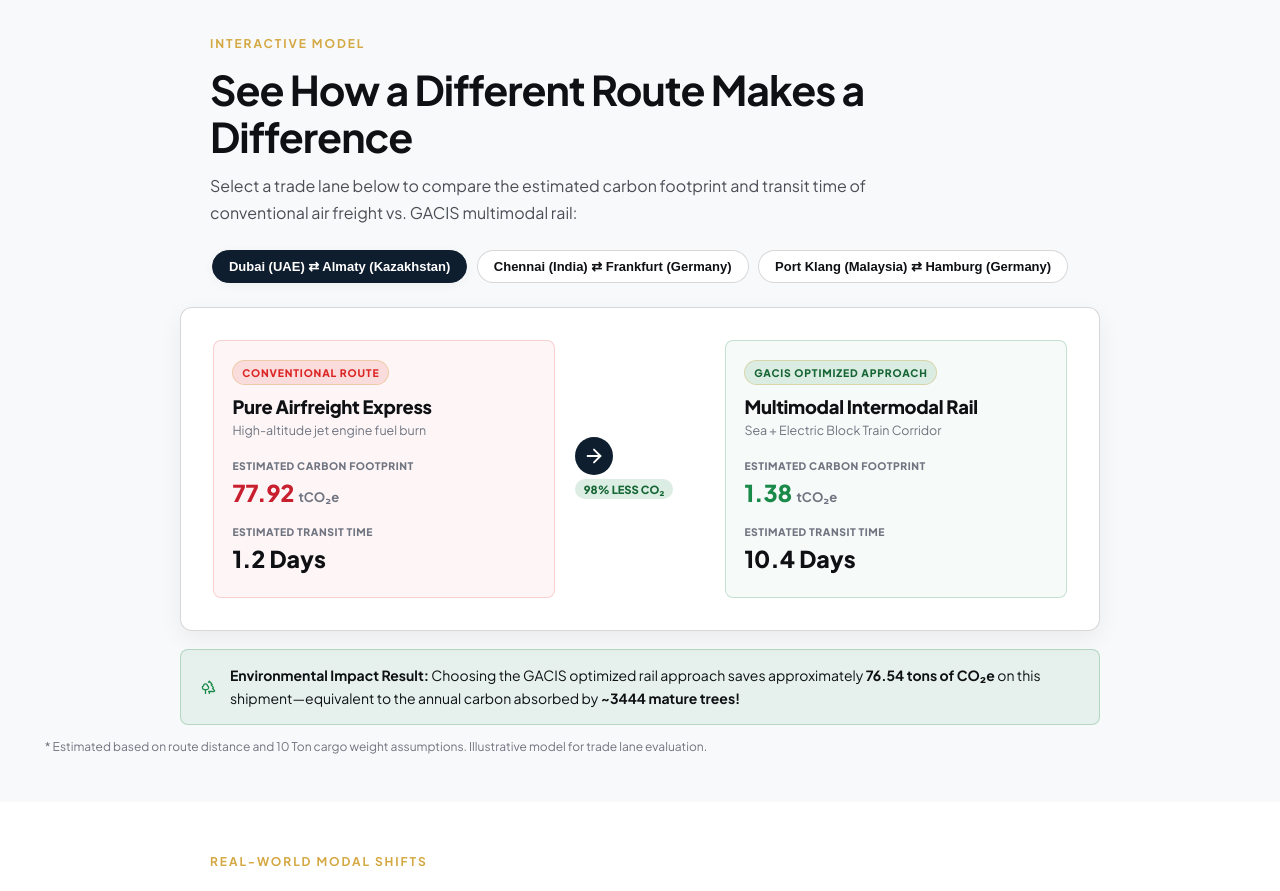
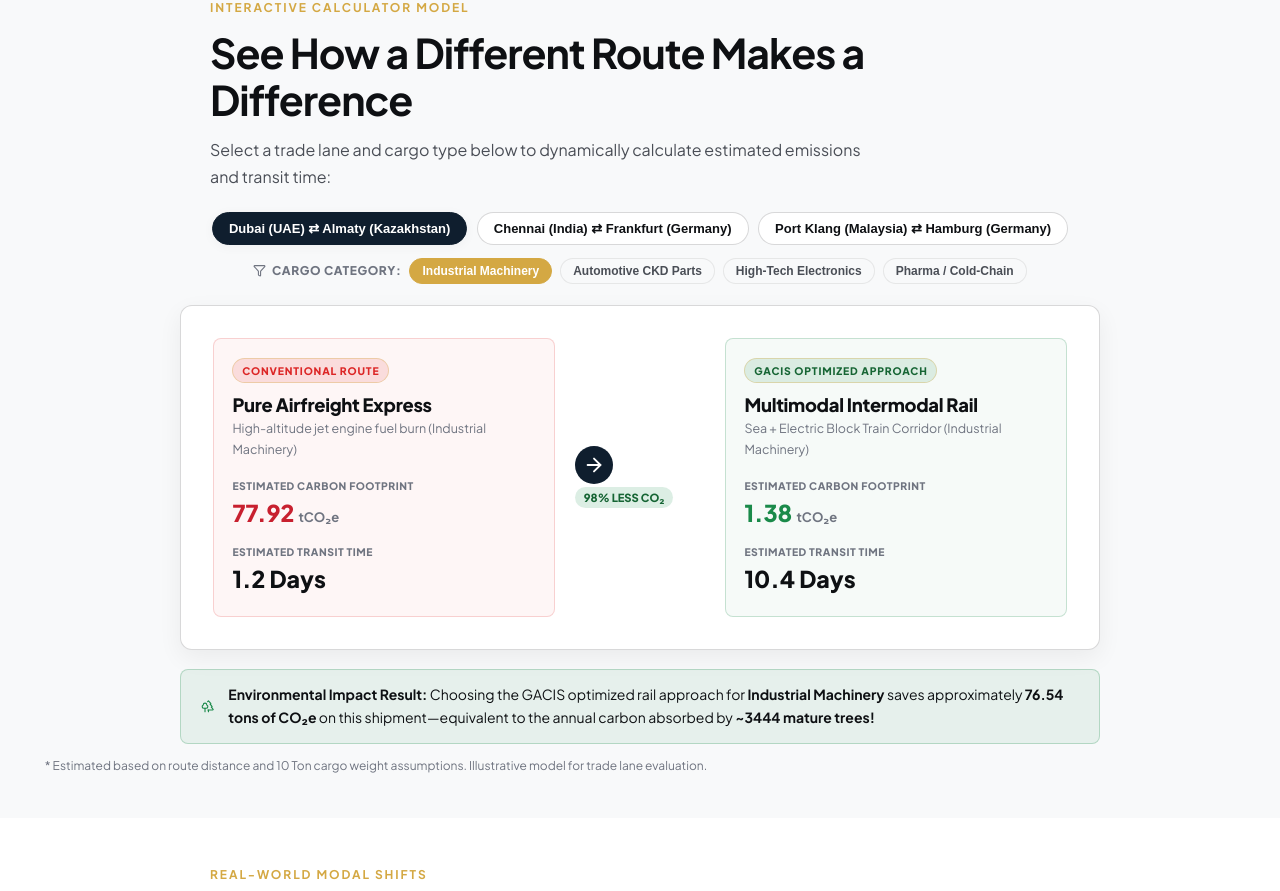
Before and after one commit to ahanas2004/gacis, a React (Vite) app: page /sustainability in a window 1280 px wide. Shown: the part 1860-2751 px from the top of the page. Built offline with nearby package versions, Linux system fonts and the light colour scheme.

Commit message:
feat: enhance Sustainability page with interactive cargo filters and scorecard rating options

```diff
--- a/src/pages/Sustainability/Sustainability.css
+++ b/src/pages/Sustainability/Sustainability.css
@@ -8,15 +8,15 @@
   color: var(--text-primary);
 }
 
-/* Reduced Section Padding for a Compact Page Layout */
+/* Compact Section Padding */
 .sustainability-page .section-padding {
-  padding-top: clamp(2rem, 3.5vw, 3.25rem) !important;
-  padding-bottom: clamp(2rem, 3.5vw, 3.25rem) !important;
+  padding-top: clamp(2rem, 3.25vw, 3rem) !important;
+  padding-bottom: clamp(2rem, 3.25vw, 3rem) !important;
 }
 
 .sustainability-page .section-padding-sm {
-  padding-top: clamp(1.25rem, 2vw, 2rem) !important;
-  padding-bottom: clamp(1.25rem, 2vw, 2rem) !important;
+  padding-top: clamp(1.25rem, 2vw, 1.75rem) !important;
+  padding-bottom: clamp(1.25rem, 2vw, 1.75rem) !important;
 }
 
 .text-green { color: var(--color-success) !important; }
@@ -28,7 +28,7 @@
 }
 
 .sustainability-page .section-heading {
-  margin-bottom: 1.5rem !important;
+  margin-bottom: 1.35rem !important;
 }
 
 .sust-lead-text {
@@ -52,7 +52,7 @@
 /* ─── Quick Stats Strip ─── */
 .sust-stats-strip {
   border-bottom: 1px solid var(--border-light);
-  padding-block: 1rem;
+  padding-block: 0.85rem;
 }
 
 .sss-grid {
@@ -93,8 +93,8 @@
   border-left: 4px solid var(--color-brand-gold);
   border-radius: var(--radius-md);
   padding: 1.15rem 1.5rem;
-  margin-top: 1.25rem;
-  margin-bottom: 1.75rem;
+  margin-top: 1.15rem;
+  margin-bottom: 1.5rem;
   box-shadow: var(--shadow-subtle);
   max-width: 900px;
   margin-inline: auto;
@@ -190,14 +190,14 @@
   display: grid;
   grid-template-columns: repeat(4, 1fr);
   gap: 1rem;
-  margin-top: 1.5rem;
+  margin-top: 1.25rem;
 }
 
 .sust-pillar-box {
   background: var(--bg-secondary);
   border: 1px solid var(--border-light);
   border-radius: var(--radius-md);
-  padding: 1.35rem 1.15rem;
+  padding: 1.25rem 1.15rem;
   position: relative;
   display: flex;
   flex-direction: column;
@@ -244,7 +244,7 @@
   border: 1px solid rgba(212, 168, 67, 0.35);
   border-radius: var(--radius-md);
   padding: 1.15rem 1.5rem;
-  margin-top: 1.75rem;
+  margin-top: 1.5rem;
   max-width: 900px;
   margin-inline: auto;
 }
@@ -267,12 +267,19 @@
 }
 
 /* ─── Section 3: Live Route & Carbon Comparator ─── */
+.sust-selector-wrapper {
+  display: flex;
+  flex-direction: column;
+  align-items: center;
+  gap: 0.85rem;
+  margin-top: 1.25rem;
+  margin-bottom: 1.35rem;
+}
+
 .sust-corridor-selector {
   display: flex;
   justify-content: center;
   gap: 0.6rem;
-  margin-top: 1.25rem;
-  margin-bottom: 1.5rem;
   flex-wrap: wrap;
 }
 
@@ -297,6 +304,47 @@
   color: #ffffff;
   border-color: var(--color-brand-navy);
   box-shadow: var(--shadow-subtle);
+}
+
+.sust-cargo-selector {
+  display: flex;
+  align-items: center;
+  gap: 0.5rem;
+  flex-wrap: wrap;
+}
+
+.scs-cargo-lbl {
+  font-size: 0.75rem;
+  font-weight: 800;
+  color: var(--text-muted);
+  display: flex;
+  align-items: center;
+  gap: 0.35rem;
+  text-transform: uppercase;
+  letter-spacing: 0.05em;
+}
+
+.scs-cargo-chip {
+  background: var(--bg-secondary);
+  border: 1px solid var(--border-light);
+  color: var(--text-secondary);
+  font-size: 0.75rem;
+  font-weight: 700;
+  padding: 0.3rem 0.75rem;
+  border-radius: var(--radius-pill);
+  cursor: pointer;
+  transition: all var(--motion-fast) ease;
+}
+
+.scs-cargo-chip:hover {
+  border-color: var(--color-brand-gold);
+  color: var(--text-primary);
+}
+
+.scs-cargo-chip.active {
+  background: var(--color-brand-gold);
+  color: #ffffff;
+  border-color: var(--color-brand-gold);
 }
 
 .sust-comparison-container {
@@ -585,8 +633,8 @@
   align-items: center;
   justify-content: space-between;
   gap: 0.75rem;
-  margin-top: 1.75rem;
-  margin-bottom: 1.75rem;
+  margin-top: 1.5rem;
+  margin-bottom: 1.5rem;
   flex-wrap: wrap;
 }
 
@@ -734,7 +782,38 @@
   box-shadow: var(--shadow-card);
   max-width: 880px;
   margin-inline: auto;
-  margin-top: 1.75rem;
+  margin-top: 1.5rem;
+}
+
+.ssc-rating-tabs {
+  display: flex;
+  justify-content: center;
+  gap: 0.5rem;
+  margin-bottom: 1.15rem;
+  flex-wrap: wrap;
+}
+
+.srt-btn {
+  background: var(--bg-secondary);
+  border: 1px solid var(--border-light);
+  color: var(--text-secondary);
+  font-size: 0.75rem;
+  font-weight: 800;
+  padding: 0.4rem 0.85rem;
+  border-radius: var(--radius-pill);
+  cursor: pointer;
+  transition: all var(--motion-fast) ease;
+}
+
+.srt-btn:hover {
+  border-color: var(--color-brand-navy);
+  color: var(--text-primary);
+}
+
+.srt-btn.active {
+  background: var(--color-brand-navy);
+  color: #ffffff;
+  border-color: var(--color-brand-navy);
 }
 
 .ssc-header {
@@ -743,7 +822,7 @@
   justify-content: space-between;
   gap: 1rem;
   border-bottom: 1px solid var(--border-light);
-  padding-bottom: 1rem;
+  padding-bottom: 0.85rem;
   margin-bottom: 1rem;
   flex-wrap: wrap;
 }
@@ -754,14 +833,29 @@
   color: var(--text-muted);
 }
 
-.ssc-rating-chip.rating-low {
+.ssc-rating-chip {
   font-size: 0.75rem;
   font-weight: 800;
+  padding: 0.3rem 0.75rem;
+  border-radius: var(--radius-pill);
+}
+
+.ssc-rating-chip.rating-low {
   color: #166534;
   background: rgba(26, 138, 74, 0.12);
   border: 1px solid rgba(26, 138, 74, 0.28);
-  padding: 0.3rem 0.75rem;
-  border-radius: var(--radius-pill);
+}
+
+.ssc-rating-chip.rating-mod {
+  color: #b45309;
+  background: rgba(212, 168, 67, 0.15);
+  border: 1px solid rgba(212, 168, 67, 0.35);
+}
+
+.ssc-rating-chip.rating-high {
+  color: #dc2626;
+  background: rgba(220, 38, 38, 0.12);
+  border: 1px solid rgba(220, 38, 38, 0.28);
 }
 
 .ssc-summary-msg {
@@ -848,7 +942,7 @@
   display: grid;
   grid-template-columns: repeat(3, 1fr);
   gap: 1rem;
-  margin-top: 1.75rem;
+  margin-top: 1.5rem;
   margin-bottom: 1.5rem;
 }
 
@@ -961,6 +1055,10 @@
   .sss-grid {
     grid-template-columns: repeat(2, 1fr);
   }
+
+  .sust-cargo-selector {
+    justify-content: center;
+  }
 }
 
 @media (max-width: 480px) {
--- a/src/pages/Sustainability/Sustainability.jsx
+++ b/src/pages/Sustainability/Sustainability.jsx
@@ -4,7 +4,7 @@
   Leaf, Plane, Ship, Truck, Train, ArrowRight, ArrowDown, ShieldCheck,
   CheckCircle2, Globe2, HelpCircle, ChevronDown, ChevronUp, Clock,
   DollarSign, BarChart3, Compass, Check, AlertCircle, RefreshCw, Send,
-  Zap, Layers, Cpu, Award, Trees, Box, FileCheck
+  Zap, Layers, Cpu, Award, Trees, Box, FileCheck, Filter, ShieldAlert
 } from 'lucide-react';
 import SEO from '../../components/Common/SEO';
 import PageHeader from '../../components/Common/PageHeader';
@@ -12,18 +12,26 @@
 import './Sustainability.css';
 
 export const Sustainability = () => {
-  // ─── Section 3 Interactive Route Comparator State ───────────────────────
+  // ─── Section 3 Interactive Route & Cargo Comparator State ─────────────
   const [selectedCorridor, setSelectedCorridor] = useState('dubai-almaty');
+  const [selectedCargo, setSelectedCargo] = useState('Industrial Machinery');
 
   const corridorConfigs = {
-    'dubai-almaty': { origin: 'dubai', dest: 'almaty', label: 'Dubai (UAE) ⇄ Almaty (Kazakhstan)', defaultCargo: 'Industrial Machinery' },
-    'chennai-frankfurt': { origin: 'chennai', dest: 'frankfurt', label: 'Chennai (India) ⇄ Frankfurt (Germany)', defaultCargo: 'Automotive CKD' },
-    'klang-hamburg': { origin: 'klang', dest: 'hamburg', label: 'Port Klang (Malaysia) ⇄ Hamburg (Germany)', defaultCargo: 'High-Tech Electronics' }
+    'dubai-almaty': { origin: 'dubai', dest: 'almaty', label: 'Dubai (UAE) ⇄ Almaty (Kazakhstan)' },
+    'chennai-frankfurt': { origin: 'chennai', dest: 'frankfurt', label: 'Chennai (India) ⇄ Frankfurt (Germany)' },
+    'klang-hamburg': { origin: 'klang', dest: 'hamburg', label: 'Port Klang (Malaysia) ⇄ Hamburg (Germany)' }
   };
 
+  const cargoOptions = [
+    { id: 'Industrial Machinery', label: 'Industrial Machinery' },
+    { id: 'Automotive CKD', label: 'Automotive CKD Parts' },
+    { id: 'High-Tech Electronics', label: 'High-Tech Electronics' },
+    { id: 'Pharmaceuticals', label: 'Pharma / Cold-Chain' }
+  ];
+
   const activeConfig = corridorConfigs[selectedCorridor];
-  const routeAir = calculateFullRoute({ originId: activeConfig.origin, destId: activeConfig.dest, cargoType: activeConfig.defaultCargo, priority: 'Urgent', mode: 'AIR' });
-  const routeRail = calculateFullRoute({ originId: activeConfig.origin, destId: activeConfig.dest, cargoType: activeConfig.defaultCargo, priority: 'Standard', mode: 'RAIL' });
+  const routeAir = calculateFullRoute({ originId: activeConfig.origin, destId: activeConfig.dest, cargoType: selectedCargo, priority: 'Urgent', mode: 'AIR' });
+  const routeRail = calculateFullRoute({ originId: activeConfig.origin, destId: activeConfig.dest, cargoType: selectedCargo, priority: 'Standard', mode: 'RAIL' });
 
   const airCO2 = routeAir ? (routeAir.convCO2 * 3.2).toFixed(2) : '24.50';
   const railCO2 = routeRail ? routeRail.optCO2.toFixed(2) : '3.10';
@@ -76,8 +84,36 @@
   // ─── Section 5 Expandable Methodology State ──────────────────────────────
   const [showMethodologyDetails, setShowMethodologyDetails] = useState(false);
 
-  // ─── Section 7 Scorecard Toggle State ─────────────────────────────────────
+  // ─── Section 7 Scorecard Active View State ────────────────────────────────
+  const [activeScorecardRating, setActiveScorecardRating] = useState('low');
   const [showScorecardDetails, setShowScorecardDetails] = useState(false);
+
+  const scorecardData = {
+    low: {
+      badge: '🌱 LOWER CARBON RATING',
+      badgeClass: 'rating-low',
+      mode: 'Intermodal Rail (GACIS Multimodal)',
+      transit: '8.4 Days',
+      emissions: '3.10 tCO₂e',
+      msg: '"Lower estimated carbon impact (-87%) compared with alternative pure air freight route."'
+    },
+    mod: {
+      badge: '🟡 MODERATE CARBON RATING',
+      badgeClass: 'rating-mod',
+      mode: 'Long-Haul Road Haulage',
+      transit: '7.0 Days',
+      emissions: '8.40 tCO₂e',
+      msg: '"Moderate estimated carbon impact. Suitable for regional cross-border truck transfers."'
+    },
+    high: {
+      badge: '🔴 HIGHER CARBON RATING',
+      badgeClass: 'rating-high',
+      mode: 'Pure Airfreight Express',
+      transit: '2.5 Days',
+      emissions: '24.50 tCO₂e',
+      msg: '"Higher estimated carbon impact due to high-altitude jet fuel burn. Best reserved for urgent charter cargo."'
+    }
+  };
 
   return (
     <div className="sustainability-page">
@@ -250,12 +286,13 @@
       <section className="section-padding bg-secondary fade-up">
         <div className="container">
           <div className="section-heading text-center centered-heading">
-            <span className="eyebrow text-gold">INTERACTIVE MODEL</span>
+            <span className="eyebrow text-gold">INTERACTIVE CALCULATOR MODEL</span>
             <h2>See How a Different Route Makes a Difference</h2>
-            <p>Select a trade lane below to compare the estimated carbon footprint and transit time of conventional air freight vs. GACIS multimodal rail:</p>
+            <p>Select a trade lane and cargo type below to dynamically calculate estimated emissions and transit time:</p>
           </div>
 
           {/* Corridor Selection Pills */}
+          <div className="sust-selector-wrapper">
             <div className="sust-corridor-selector">
               {Object.entries(corridorConfigs).map(([key, config]) => (
                 <button
@@ -269,12 +306,28 @@
               ))}
             </div>
 
+            {/* Cargo Type Filters */}
+            <div className="sust-cargo-selector">
+              <span className="scs-cargo-lbl"><Filter size={13} /> Cargo Category:</span>
+              {cargoOptions.map((c) => (
+                <button
+                  key={c.id}
+                  type="button"
+                  className={`scs-cargo-chip ${selectedCargo === c.id ? 'active' : ''}`}
+                  onClick={() => setSelectedCargo(c.id)}
+                >
+                  {c.label}
+                </button>
+              ))}
+            </div>
+          </div>
+
           {/* Before & After Comparison Cards */}
           <div className="sust-comparison-container">
             <div className="scc-card current-route">
               <span className="scc-badge badge-red">CONVENTIONAL ROUTE</span>
               <h3>Pure Airfreight Express</h3>
-              <p className="scc-sub">High-altitude jet engine fuel burn</p>
+              <p className="scc-sub">High-altitude jet engine fuel burn ({selectedCargo})</p>
 
               <div className="scc-stat">
                 <span className="scc-label">Estimated Carbon Footprint</span>
@@ -295,7 +348,7 @@
             <div className="scc-card optimized-route">
               <span className="scc-badge badge-green">GACIS OPTIMIZED APPROACH</span>
               <h3>Multimodal Intermodal Rail</h3>
-              <p className="scc-sub">Sea + Electric Block Train Corridor</p>
+              <p className="scc-sub">Sea + Electric Block Train Corridor ({selectedCargo})</p>
 
               <div className="scc-stat">
                 <span className="scc-label">Estimated Carbon Footprint</span>
@@ -313,7 +366,7 @@
           <div className="sust-impact-banner">
             <Trees size={24} className="text-green flex-shrink-0" />
             <div>
-              <strong>Environmental Impact Result:</strong> Choosing the GACIS optimized rail approach saves approximately <strong>{co2Saved} tons of CO₂e</strong> on this shipment—equivalent to the annual carbon absorbed by <strong>~{treesEquivalent} mature trees!</strong>
+              <strong>Environmental Impact Result:</strong> Choosing the GACIS optimized rail approach for <strong>{selectedCargo}</strong> saves approximately <strong>{co2Saved} tons of CO₂e</strong> on this shipment—equivalent to the annual carbon absorbed by <strong>~{treesEquivalent} mature trees!</strong>
             </div>
           </div>
 
@@ -506,28 +559,57 @@
           </div>
 
           <div className="sust-scorecard-card">
+            {/* Rating Selector Tabs */}
+            <div className="ssc-rating-tabs">
+              <button
+                type="button"
+                className={`srt-btn ${activeScorecardRating === 'low' ? 'active' : ''}`}
+                onClick={() => setActiveScorecardRating('low')}
+              >
+                🌱 Low Impact (Rail)
+              </button>
+              <button
+                type="button"
+                className={`srt-btn ${activeScorecardRating === 'mod' ? 'active' : ''}`}
+                onClick={() => setActiveScorecardRating('mod')}
+              >
+                🟡 Moderate (Road)
+              </button>
+              <button
+                type="button"
+                className={`srt-btn ${activeScorecardRating === 'high' ? 'active' : ''}`}
+                onClick={() => setActiveScorecardRating('high')}
+              >
+                🔴 High Impact (Air)
+              </button>
+            </div>
+
             <div className="ssc-header">
-              <span className="ssc-lane">SHIPMENT: Dubai ⇄ Almaty (10 Tons Industrial Equipment)</span>
-              <span className="ssc-rating-chip rating-low">🌱 LOWER CARBON RATING</span>
+              <span className="ssc-lane">SHIPMENT PROFILE: Dubai ⇄ Almaty (10 Tons Equipment)</span>
+              <span className={`ssc-rating-chip ${scorecardData[activeScorecardRating].badgeClass}`}>
+                {scorecardData[activeScorecardRating].badge}
+              </span>
             </div>
 
             <div className="ssc-body">
               <p className="ssc-summary-msg">
-                "Lower estimated carbon impact compared with the alternative pure air freight route."
+                {scorecardData[activeScorecardRating].msg}
               </p>
 
               <div className="ssc-metrics-row">
                 <div className="smr-box">
                   <span className="smr-lbl">Transport Mode</span>
-                  <span className="smr-val">Intermodal Rail</span>
+                  <span className="smr-val">{scorecardData[activeScorecardRating].mode}</span>
                 </div>
                 <div className="smr-box">
                   <span className="smr-lbl">Transit Time</span>
-                  <span className="smr-val">8.4 Days</span>
+                  <span className="smr-val">{scorecardData[activeScorecardRating].transit}</span>
                 </div>
                 <div className="smr-box">
                   <span className="smr-lbl">Estimated Emissions</span>
-                  <span className="smr-val text-green">3.10 tCO₂e</span>
+                  <span className={`smr-val ${activeScorecardRating === 'low' ? 'text-green' : activeScorecardRating === 'high' ? 'text-red' : 'text-gold'}`}>
+                    {scorecardData[activeScorecardRating].emissions}
+                  </span>
                 </div>
               </div>
 
@@ -536,7 +618,7 @@
                 className="ssc-details-toggle"
                 onClick={() => setShowScorecardDetails(!showScorecardDetails)}
               >
-                {showScorecardDetails ? 'Hide full details ▲' : 'See full details ▼'}
+                {showScorecardDetails ? 'Hide full comparison table ▲' : 'See full comparison table ▼'}
               </button>
 
               {showScorecardDetails && (
@@ -551,23 +633,23 @@
                       </tr>
                     </thead>
                     <tbody>
-                      <tr>
+                      <tr className={activeScorecardRating === 'high' ? 'selected-row' : ''}>
                         <td>Pure Air Freight</td>
                         <td>24.50 tCO₂e</td>
                         <td>2.5 Days</td>
                         <td><span className="tag-high">🔴 Higher</span></td>
                       </tr>
-                      <tr className="selected-row">
+                      <tr className={activeScorecardRating === 'low' ? 'selected-row' : ''}>
                         <td><strong>GACIS Intermodal Rail (Selected)</strong></td>
                         <td><strong>3.10 tCO₂e</strong></td>
                         <td><strong>8.4 Days</strong></td>
                         <td><span className="tag-low">🌱 Lower</span></td>
                       </tr>
-                      <tr>
-                        <td>All-Water Ocean + Feeder</td>
-                        <td>2.40 tCO₂e</td>
-                        <td>32.0 Days</td>
-                        <td><span className="tag-low">🌱 Lower</span></td>
+                      <tr className={activeScorecardRating === 'mod' ? 'selected-row' : ''}>
+                        <td>Long-Haul Road Haulage</td>
+                        <td>8.40 tCO₂e</td>
+                        <td>7.0 Days</td>
+                        <td><span className="tag-mid">🟡 Moderate</span></td>
                       </tr>
                     </tbody>
                   </table>
```
Lines whose indentation alone changed are shown as unchanged.
